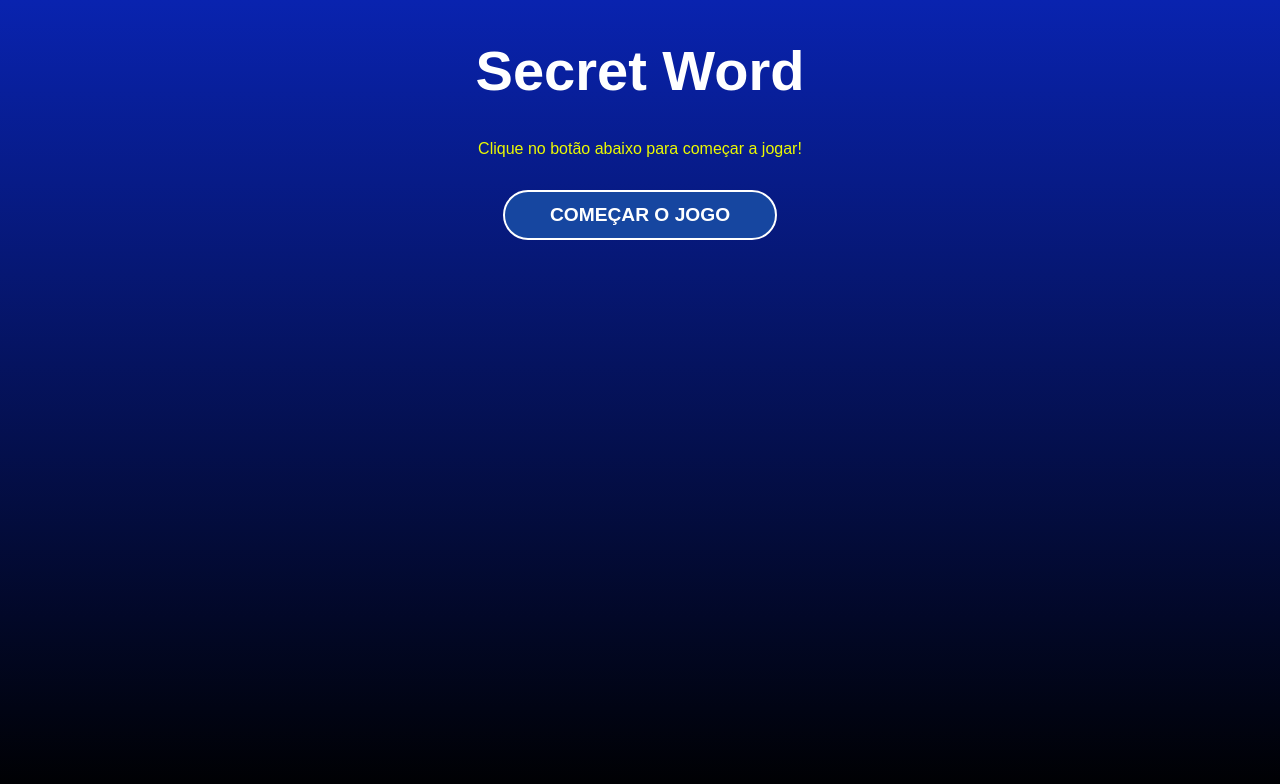
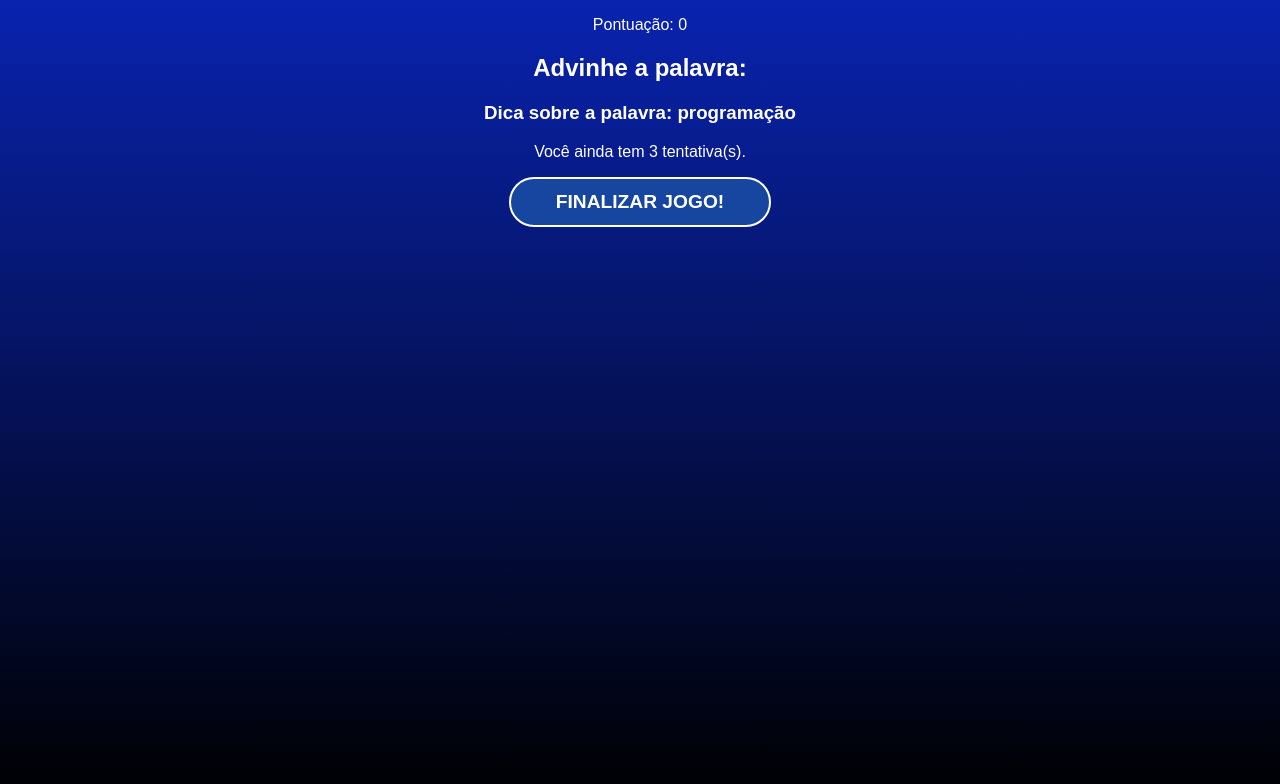
Before and after one commit to LGugs/secretword, a React (Create React App) app: page / in a window 1280 px wide. Both pictures are taken after a click on the button "COMEÇAR O JOGO". Shown: the top 784 px of the page. Built offline with nearby package versions, Linux system fonts and the light colour scheme.

Commit message:
adjusting props

```diff
--- a/src/components/EndScreen.js
+++ b/src/components/EndScreen.js
@@ -1,6 +1,13 @@
-const EndScreen = () => {
+const EndScreen = ({ again, bye }) => {
   return (
-    <div>EndScreen</div>
+    <div>
+        <h1>Jogo acabou!</h1>
+        <h3>Jogar novamente?</h3>
+        <div>
+            <button onClick={again}>Sim!</button>
+            <button onClick={bye}>Não!</button>
+        </div>
+    </div>
   )
 }
 
--- a/src/components/GameScreen.js
+++ b/src/components/GameScreen.js
@@ -1,20 +1,19 @@
 import "./GameScreen.css"
 import {useState} from 'react';
 
-const GameScreen = () => {
-  const [score, setScore] = useState(0);
-  var [word, setWord] = useState(() => {
-      // criar algo randomico
-  });
+const GameScreen = ({ check, score, categoryWord }) => {
+
   const [tryNum, setTryNum] = useState(3);
+
+  console.log(categoryWord);
 
   return (
     <div>
         <p>Pontuação: {score}</p>
         <h2>Advinhe a palavra:</h2>
-        <h3>Dica sobre a palavra: {word}</h3>
+        <h3>Dica sobre a palavra: {categoryWord}</h3>
         <p>Você ainda tem {tryNum} tentativa(s).</p>
-
+        <button onClick={check}>Finalizar Jogo!</button>
     </div>
   )
 }
--- a/src/components/StartScreen.js
+++ b/src/components/StartScreen.js
@@ -1,11 +1,12 @@
 import './StartScreen.css';
 
-const startScreen = () => {
+const startScreen = ({ start }) => {
+
   return (
     <div className="start">
         <h1>Secret Word</h1>
         <p>Clique no botão abaixo para começar a jogar!</p>
-        <button>Começar o jogo</button>
+        <button onClick={start}>Começar o jogo</button>
     </div>
   )
 }
```
